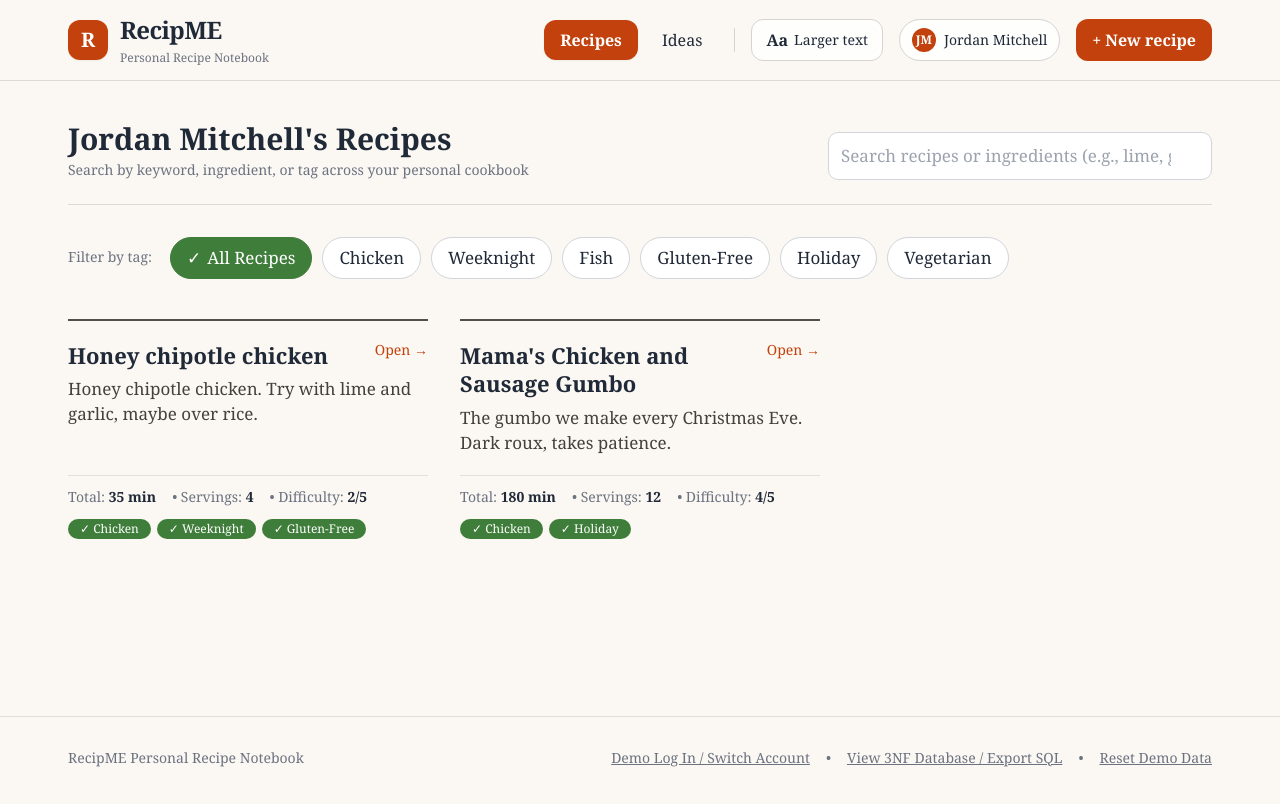
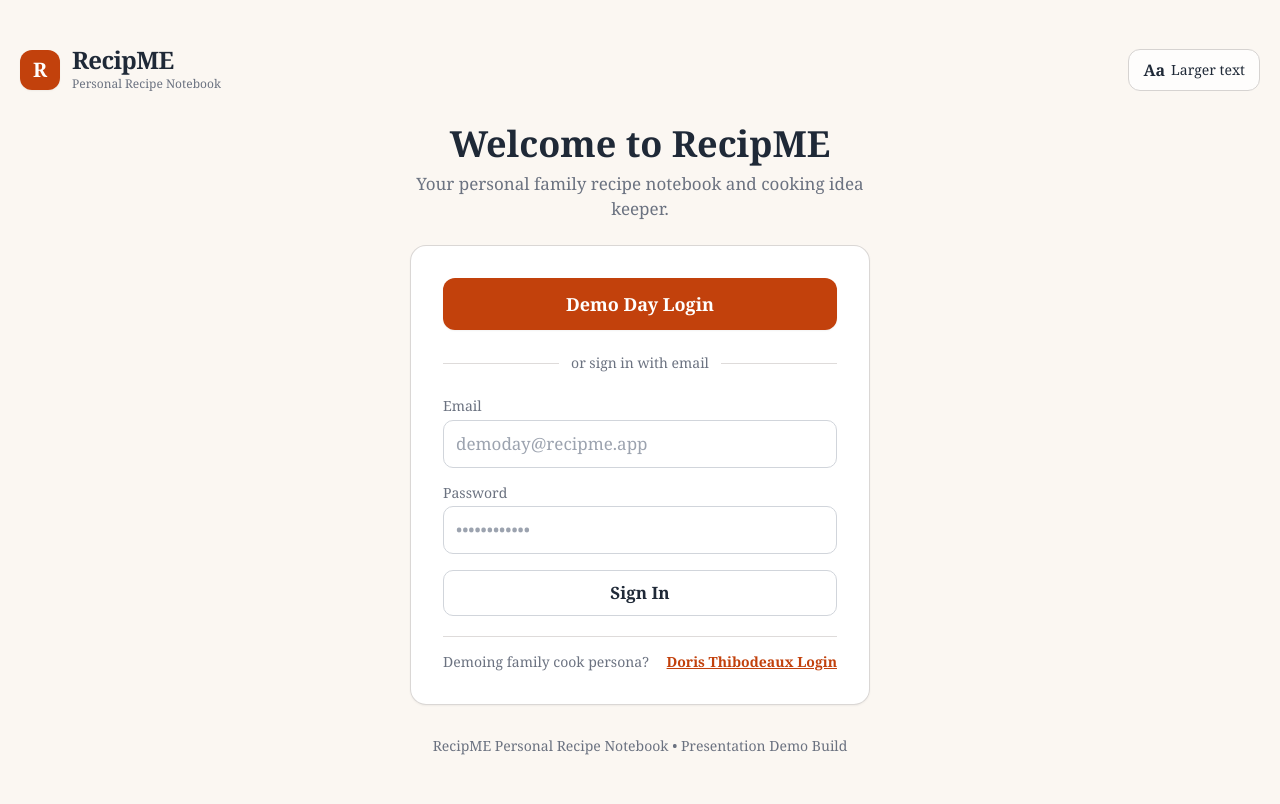
Before and after one commit to mstev31/RecipME, a plain HTML site: page index.html in a window 1280 px wide. Drawn offline with nearby package versions, Linux system fonts and the light colour scheme.

Commit message:
Updated demo login information

```diff
--- a/index.html
+++ b/index.html
@@ -27,8 +27,87 @@
 <body class="min-h-screen flex flex-col bg-cream text-ink">
 
   <!-- =======================================================================
-       FULL-WIDTH WEB APPLICATION TOP NAVIGATION BAR
+       DEDICATED INITIAL LOGIN SCREEN (Shown first before entering RecipME)
        ======================================================================= -->
+  <section id="login-screen" class="min-h-screen flex flex-col justify-between bg-cream px-4 py-8 sm:py-12">
+    <div class="web-container flex items-center justify-between">
+      <div class="flex items-center gap-3">
+        <div class="w-10 h-10 rounded-xl bg-primary flex items-center justify-center text-white font-bold text-xl shadow-sm">
+          R
+        </div>
+        <div>
+          <span class="font-bold text-2xl tracking-tight text-ink block leading-none">RecipME</span>
+          <span class="text-xs text-muted block mt-1">Personal Recipe Notebook</span>
+        </div>
+      </div>
+
+      <button type="button" onclick="UI.toggleLargeText()"
+              class="px-3.5 py-2 rounded-xl border border-stone-300 bg-white/80 hover:bg-white text-sm font-medium text-ink min-h-[42px] flex items-center gap-1.5 transition"
+              title="Make text larger for easier reading">
+        <span class="font-bold text-base">Aa</span>
+        <span class="hidden sm:inline">Larger text</span>
+      </button>
+    </div>
+
+    <div class="my-auto py-8 flex items-center justify-center">
+      <div class="w-full max-w-[460px] space-y-6">
+        <div class="text-center space-y-2">
+          <h1 class="text-heading !text-3xl sm:!text-4xl">Welcome to RecipME</h1>
+          <p class="text-body text-muted">
+            Your personal family recipe notebook and cooking idea keeper.
+          </p>
+        </div>
+
+        <div class="bg-white/95 rounded-2xl p-6 sm:p-8 shadow-sm border border-stone-300/90 space-y-5">
+          <!-- Primary One-Click Demo Day Login Button -->
+          <button type="button" id="btn-landing-demo-login" onclick="UI.triggerDemoPrefill()" class="btn-main w-full !min-h-[52px] !text-lg shadow-sm">
+            Demo Day Login
+          </button>
+
+          <div class="relative flex py-1 items-center">
+            <div class="flex-grow border-t border-stone-300/80"></div>
+            <span class="shrink mx-3 text-small">or sign in with email</span>
+            <div class="flex-grow border-t border-stone-300/80"></div>
+          </div>
+
+          <!-- Credential Form (Prefilled automatically when Demo Day Login is clicked) -->
+          <form onsubmit="UI.handleCredentialLogin(event)" class="space-y-4">
+            <div>
+              <label for="landing-login-email" class="text-small block mb-1">Email</label>
+              <input type="email" id="landing-login-email" class="recipme-input" placeholder="demoday@recipme.app" required>
+            </div>
+            <div>
+              <label for="landing-login-password" class="text-small block mb-1">Password</label>
+              <input type="password" id="landing-login-password" class="recipme-input" placeholder="••••••••••••" required>
+            </div>
+            <div id="landing-login-status" class="text-small hidden"></div>
+            <button type="submit" class="btn-secondary w-full !min-h-[46px] font-semibold">
+              Sign In
+            </button>
+          </form>
+
+          <!-- Optional Secondary Persona Switcher -->
+          <div class="pt-4 border-t border-stone-300/80 flex items-center justify-between text-small">
+            <span>Demoing family cook persona?</span>
+            <button type="button" onclick="UI.triggerDorisDemoPrefill()" class="text-primary font-semibold underline">
+              Doris Thibodeaux Login
+            </button>
+          </div>
+        </div>
+      </div>
+    </div>
+
+    <div class="text-center text-small">
+      RecipME Personal Recipe Notebook • Presentation Demo Build
+    </div>
+  </section>
+
+  <!-- =======================================================================
+       AUTHENTICATED APPLICATION SHELL (Hidden until user logs in)
+       ======================================================================= -->
+  <div id="authenticated-app" class="hidden min-h-screen flex flex-col">
+
+    <!-- FULL-WIDTH WEB APPLICATION TOP NAVIGATION BAR -->
     <header class="sticky top-0 z-40 bg-cream/95 backdrop-blur border-b border-stone-300/80">
       <div class="web-container px-4 sm:px-8 lg:px-12 py-3 sm:py-0 sm:h-20 flex flex-wrap items-center justify-between gap-2 sm:gap-4">
 
@@ -83,22 +162,22 @@
       </div>
     </div>
 
-  <!-- =======================================================================
-       MAIN FULL-SCREEN WEB WORKSPACE
-       ======================================================================= -->
+    <!-- MAIN FULL-SCREEN WEB WORKSPACE -->
     <main id="app-workspace" class="flex-1 w-full web-container px-4 sm:px-8 lg:px-12 py-6 sm:py-10">
       <!-- Dynamic Full-Width Desktop & Mobile Views Rendered Here -->
     </main>
 
-  <!-- =======================================================================
-       DISCRETE FULL-WIDTH FOOTER
-       ======================================================================= -->
+    <!-- DISCRETE FULL-WIDTH FOOTER -->
     <footer class="border-t border-stone-300/70 mt-16 py-8">
       <div class="web-container px-4 sm:px-8 lg:px-12 flex flex-col sm:flex-row items-center justify-between gap-3 text-small">
         <span>RecipME Personal Recipe Notebook</span>
-      <div class="flex items-center gap-4">
+        <div class="flex flex-wrap items-center justify-center gap-4">
           <button onclick="UI.openAuthModal()" class="underline hover:text-ink">
-          Demo Log In / Switch Account
+            Switch Demo Account
+          </button>
+          <span>•</span>
+          <button onclick="UI.logoutToLoginScreen()" class="underline hover:text-ink">
+            Sign Out
           </button>
           <span>•</span>
           <button onclick="UI.openDatabaseModal()" class="underline hover:text-ink">
@@ -112,29 +191,31 @@
       </div>
     </footer>
 
+  </div>
+
   <!-- =======================================================================
-       DEMO LOG IN MODAL (Prefills predetermined credentials for walkthroughs)
+       ACCOUNT SWITCHER MODAL (Accessible from header/footer once signed in)
        ======================================================================= -->
   <div id="auth-modal" class="fixed inset-0 bg-black/50 z-50 hidden flex items-center justify-center p-4">
     <div class="bg-cream rounded-2xl max-w-[430px] w-full p-6 shadow-xl border border-stone-300">
       <div class="flex items-start justify-between gap-3 mb-2">
-        <h3 class="text-heading">Sign in to RecipME</h3>
+        <h3 class="text-heading">Demo Day Account</h3>
         <button type="button" onclick="UI.closeAuthModal()" class="btn-icon !w-9 !h-9" title="Close">✕</button>
       </div>
       <p class="text-small mb-5">
-        Use our one-click <strong>Demo Log In</strong> to prefill presentation credentials, or enter your account email and password below.
+        Use our one-click <strong>Demo Day Login</strong> to prefill presentation credentials, or return to the main login screen.
       </p>
 
-      <!-- One-Click Demo Log In Button -->
+      <!-- One-Click Demo Day Login Button -->
       <button type="button" id="btn-demo-prefill" onclick="UI.triggerDemoPrefill()" class="btn-main w-full mb-5">
-        Demo Log In
+        Demo Day Login
       </button>
 
-      <!-- Credential Form (Prefilled automatically when Demo Log In is clicked) -->
+      <!-- Credential Form (Prefilled automatically when Demo Day Login is clicked) -->
       <form onsubmit="UI.handleCredentialLogin(event)" class="space-y-4 pt-4 border-t border-stone-300/80">
         <div>
           <label for="login-email" class="text-small block mb-1">Email</label>
-          <input type="email" id="login-email" class="recipme-input" placeholder="jordan.demo@recipme.app" required>
+          <input type="email" id="login-email" class="recipme-input" placeholder="demoday@recipme.app" required>
         </div>
         <div>
           <label for="login-password" class="text-small block mb-1">Password</label>
@@ -142,7 +223,7 @@
         </div>
         <div id="login-status-msg" class="text-small hidden"></div>
         <div class="flex items-center gap-3 pt-1">
-          <button type="button" onclick="UI.closeAuthModal()" class="btn-secondary flex-1">Cancel</button>
+          <button type="button" onclick="UI.logoutToLoginScreen()" class="btn-secondary flex-1">Sign Out</button>
           <button type="submit" class="btn-main flex-1">Sign In</button>
         </div>
       </form>
```
Lines whose indentation alone changed are shown as unchanged.
